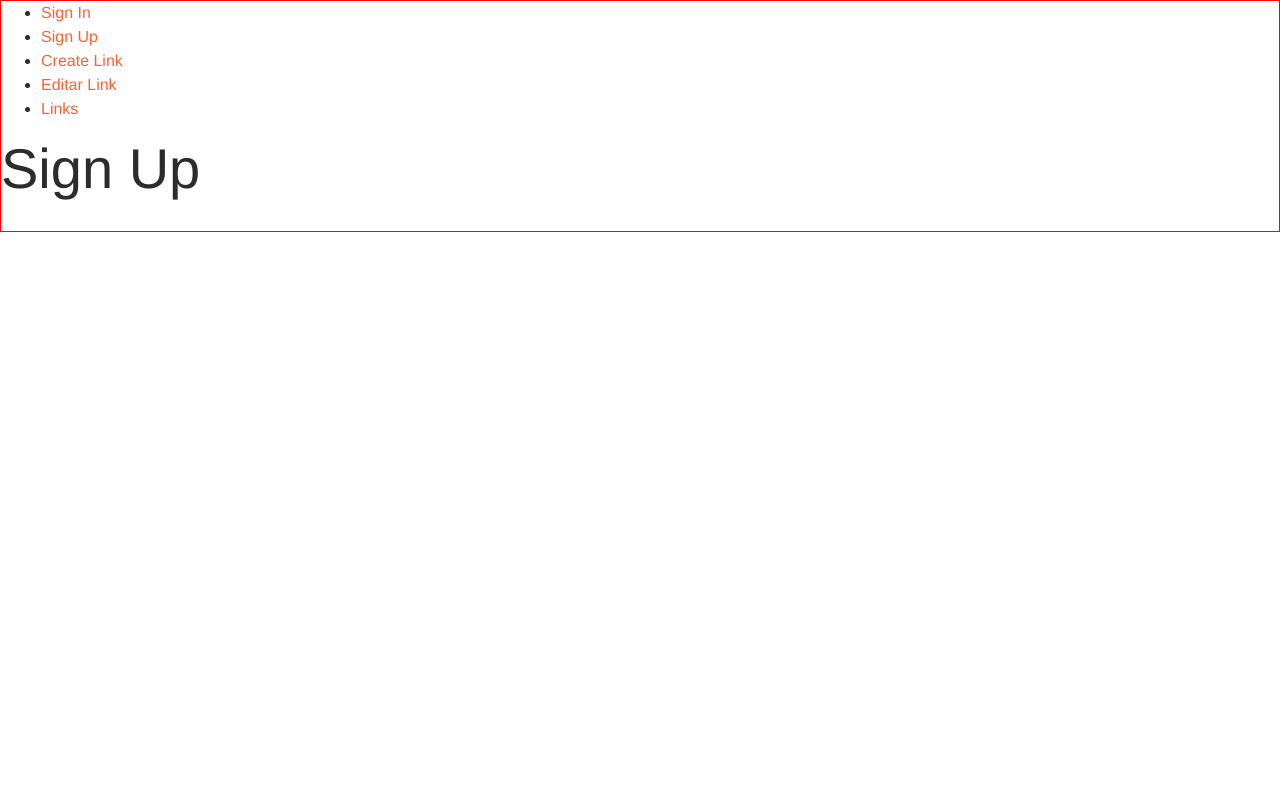
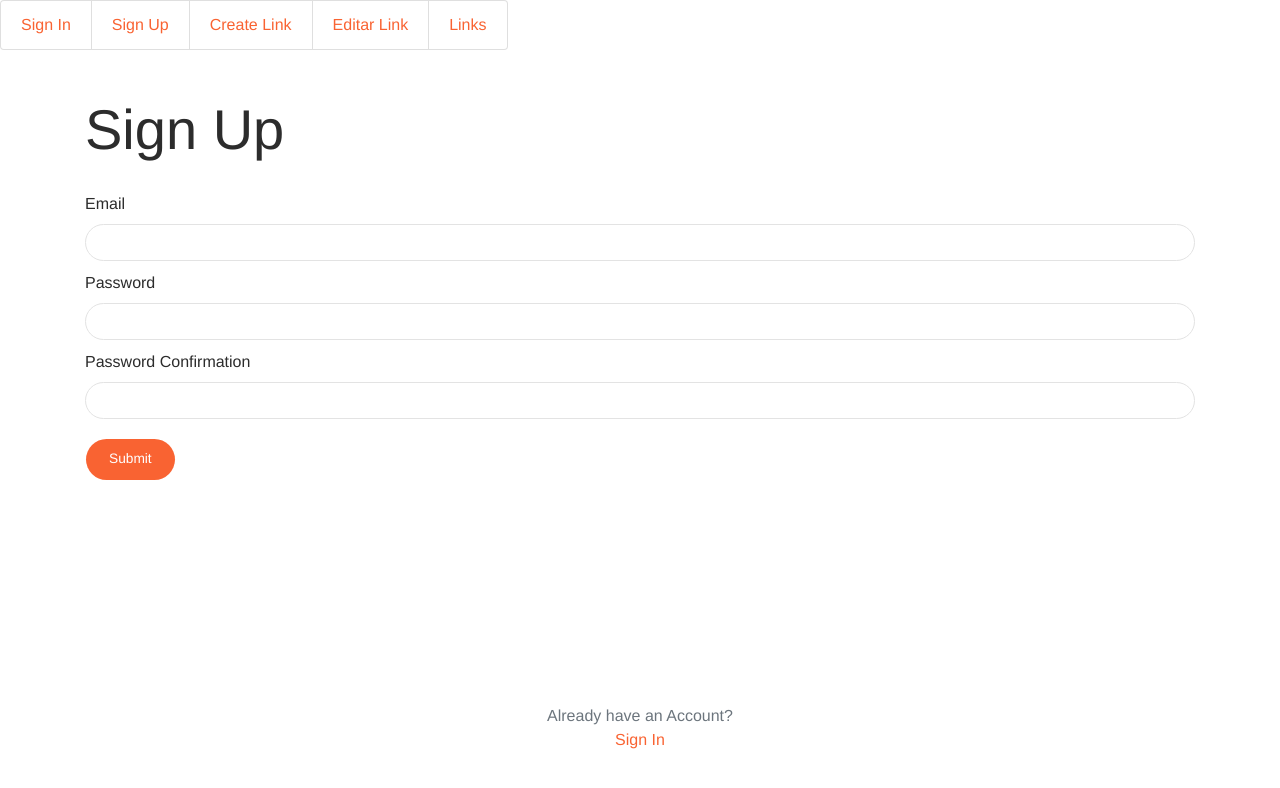
Before and after one commit to matheusregis/LinksController, a React (Create React App) app in the folder front-end/: page /sign-up in a window 1280 px wide. Shown: the top 788 px of the page. Built offline with nearby package versions, Linux system fonts and the light colour scheme.

Commit message:
Screens Created

```diff
--- a/front-end/src/App.js
+++ b/front-end/src/App.js
@@ -1,26 +1,33 @@
 import React from 'react'
 import { BrowserRouter, Switch, Route, Link } from 'react-router-dom'
+
+import Home from './screens/Home'
+import SignIn from './screens/SignIn'
+import SignUp from './screens/SignUp'
+import ManageLinks from './screens/Manage/Links'
+import ManageLinksCreate from './screens/Manage/Links/Create'
+import ManageLinksEdit from './screens/Manage/Links/Edit'
 
 const App = () => {
     return (
         <BrowserRouter>
             <div>
                 <nav>
-                    <ul>
-                        <li><Link to="/sign-in">Sign In</Link></li>
-                        <li><Link to="/sign-up">Sign Up</Link></li>
-                        <li><Link to="/manage/links/create">Create Link</Link></li>
-                        <li><Link to="/manage/links/edit">Editar Link</Link></li>
-                        <li><Link to="/manage/links/">Links</Link></li>
+                    <ul className="list-group list-group-horizontal">
+                        <li className="list-group-item"><Link to="/sign-in">Sign In</Link></li>
+                        <li className="list-group-item"><Link to="/sign-up">Sign Up</Link></li>
+                        <li className="list-group-item"><Link to="/manage/links/create">Create Link</Link></li>
+                        <li className="list-group-item"><Link to="/manage/links/edit">Editar Link</Link></li>
+                        <li className="list-group-item"><Link to="/manage/links/">Links</Link></li>
                     </ul>
                 </nav>
                 <Switch>
-                    <Route path="/sign-in"><h1>Sign In</h1></Route>
-                    <Route path="/sign-up"><h1>Sign Up</h1></Route>
-                    <Route path="/manage/links/create"><h1>Create Link</h1></Route>
-                    <Route path="/manage/links/edit"><h1>Editar Link</h1></Route>
-                    <Route path="/manage/links/"><h1>Links</h1></Route>
-                    <Route path="/"><h1>Home</h1></Route>
+                    <Route path="/sign-in"><SignIn /></Route>
+                    <Route path="/sign-up"><SignUp /></Route>
+                    <Route path="/manage/links/create"><ManageLinksCreate /></Route>
+                    <Route path="/manage/links/edit"><ManageLinksEdit /></Route>
+                    <Route path="/manage/links/"><ManageLinks /></Route>
+                    <Route path="/"><Home /></Route>
                 </Switch>
             </div>
         </BrowserRouter>
--- /dev/null
+++ b/front-end/src/screens/Home/index.js
@@ -0,0 +1,10 @@
+import React from 'react'
+import { Redirect } from 'react-router-dom'
+
+const Home = () => {
+
+    return <Redirect to="/sign-in"></Redirect>
+
+}
+
+export default Home
--- /dev/null
+++ b/front-end/src/screens/Layouts/Manage/index.js
@@ -0,0 +1,24 @@
+import React from 'react'
+
+const Layout = ({ children }) => {
+    return (
+        <div className="layout">
+            <nav className="navbar navbar-expand-lg bg-primary text-light">
+                <div className="container d-flex w-100 justify-content-between">
+                    <div>
+                        <span>BACK</span>
+                    </div>
+                    <div className="text-center">
+                        <strong>Links</strong>
+                    </div>
+                    <div>
+                       <span>Exit</span>
+                    </div>
+                </div>
+            </nav>
+            <div className="container">{children}</div>
+        </div>
+    )
+}
+
+export default Layout
--- /dev/null
+++ b/front-end/src/screens/Manage/Links/Create/index.js
@@ -0,0 +1,36 @@
+import React from 'react'
+
+import Layout from '../../../Layouts/Manage'
+
+
+const Create = () => {
+    return (
+        <Layout>
+            <h1>Create Links</h1>
+            <div>
+                <form>
+                    <div className="form-group">
+                        <label>Label</label>
+                        <input type="text" className="form-control"/>
+                    </div>
+                    <div className="form-group">
+                        <label>Url</label>
+                        <input type="text" className="form-control"/>
+                    </div>
+                    <div className="form-group form-check">
+                        <label className="form-check-label">
+                            <input type="checkbox" name="isSocial"/>
+                            <span className="form-check-sign"></span>
+                            Is Social
+                        </label>
+                    </div>
+                    <div>
+                        <button className="btn btn-primary btn-round">Submit</button>
+                    </div>
+                </form>
+            </div>
+        </Layout>
+    )
+}
+
+export default Create
--- /dev/null
+++ b/front-end/src/screens/Manage/Links/Edit/index.js
@@ -0,0 +1,36 @@
+import React from 'react'
+
+import Layout from '../../../Layouts/Manage'
+
+
+const Edit = () => {
+    return (
+        <Layout>
+            <h1>Edit Links</h1>
+            <div>
+                <form>
+                    <div className="form-group">
+                        <label>Label</label>
+                        <input type="text" className="form-control"/>
+                    </div>
+                    <div className="form-group">
+                        <label>Url</label>
+                        <input type="text" className="form-control"/>
+                    </div>
+                    <div className="form-group form-check">
+                        <label className="form-check-label">
+                            <input type="checkbox" name="isSocial"/>
+                            <span className="form-check-sign"></span>
+                            Is Social
+                        </label>
+                    </div>
+                    <div>
+                        <button className="btn btn-primary btn-round">Submit</button>
+                    </div>
+                </form>
+            </div>
+        </Layout>
+    )
+}
+
+export default Edit
--- /dev/null
+++ b/front-end/src/screens/Manage/Links/index.js
@@ -0,0 +1,56 @@
+import React from 'react'
+import { Link } from 'react-router-dom'
+
+import Layout from '../../Layouts/Manage'
+
+const Links = () => {
+    return (
+        <Layout>
+            <div className="row">
+                <div className="col">
+                    <h1>Links</h1>
+                </div>
+                <div className="col text-right align-self-bottom pt-2">
+                    <Link to="/manage/links/create" className="btn btn-primary">
+                        Add
+                    </Link>
+                </div>
+                </div>
+                <div className="pb-2 pt-2 pl-3 pr-3 d-flex flex-row justify-content-between">
+                    <div className="pr-3"><img src="https://via.placeholder.com/100" alt="Link icon"/></div>
+                    <div className="align-self-center">
+                        <span className="text-primary clearfix">Item Label</span>
+                        <span className="text-primary clearfix">Item Url</span>
+                    </div>
+                    <div className="ml-auto p-2 clearfix">
+                        <span>Edit</span>
+                        <span>Delete</span>
+                    </div>
+                </div>
+                <div className="pb-2 pt-2 pl-3 pr-3 d-flex flex-row justify-content-between">
+                    <div className="pr-3"><img src="https://via.placeholder.com/100" alt="Link icon"/></div>
+                    <div className="align-self-center">
+                        <span className="text-primary clearfix">Item Label</span>
+                        <span className="text-primary clearfix">Item Url</span>
+                    </div>
+                    <div className="ml-auto p-2 clearfix">
+                        <span>Edit</span>
+                        <span>Delete</span>
+                    </div>
+                </div>
+                <div className="pb-2 pt-2 pl-3 pr-3 d-flex flex-row justify-content-between">
+                    <div className="pr-3"><img src="https://via.placeholder.com/100" alt="Link icon"/></div>
+                    <div className="align-self-center">
+                        <span className="text-primary clearfix">Item Label</span>
+                        <span className="text-primary clearfix">Item Url</span>
+                    </div>
+                    <div className="ml-auto p-2 clearfix">
+                        <span>Edit</span>
+                        <span>Delete</span>
+                    </div>
+                </div>
+        </Layout>
+    )
+}
+
+export default Links
--- /dev/null
+++ b/front-end/src/screens/SignIn/index.js
@@ -0,0 +1,32 @@
+import React from 'react'
+import { Link } from 'react-router-dom'
+
+
+const SignIn = () => {
+    return (
+        <div className="container h-100 pt-5">
+            <h1>Sign In</h1>
+            <div className="d-flex flex-column h-100">
+                <form action="">
+                    <div className="form-group">
+                        <label htmlFor="">Email</label>
+                        <input type="text" className="form-control"/>
+                    </div>
+                    <div className="form-group">
+                        <label htmlFor="">Password</label>
+                        <input type="password" className="form-control"/>
+                    </div>
+                    <div>
+                        <button className="btn btn-primary btn-round">Submit</button>
+                    </div>
+                </form>
+                <div className="container text-center fixed-bottom pb-5">
+                    <div className="text-muted">Don't have an Account?</div>
+                    <Link to='/sign-up'>Sign Up</Link>
+                </div>
+            </div>
+        </div>
+    )
+}
+
+export default SignIn
--- /dev/null
+++ b/front-end/src/screens/SignUp/index.js
@@ -0,0 +1,35 @@
+import React from 'react'
+import { Link } from 'react-router-dom'
+
+const SignUp = () => {
+    return (
+        <div className="container h-100 pt-5">
+            <h1>Sign Up</h1>
+            <div className="d-flex flex-column h-100">
+                <form action="">
+                    <div className="form-group">
+                        <label htmlFor="">Email</label>
+                        <input type="text" className="form-control"/>
+                    </div>
+                    <div className="form-group">
+                        <label htmlFor="">Password</label>
+                        <input type="password" className="form-control"/>
+                    </div>
+                    <div className="form-group">
+                        <label htmlFor="">Password Confirmation</label>
+                        <input type="password" className="form-control"/>
+                    </div>
+                    <div>
+                        <button className="btn btn-primary btn-round">Submit</button>
+                    </div>
+                </form>
+                <div className="container text-center fixed-bottom pb-5">
+                    <div className="text-muted">Already have an Account?</div>
+                    <Link to='/sign-in'>Sign In</Link>
+                </div>
+            </div>
+        </div>
+    )
+}
+
+export default SignUp
--- a/front-end/src/styles/main.scss
+++ b/front-end/src/styles/main.scss
@@ -1,6 +1,2 @@
 @import 'node_modules/bootstrap/scss/bootstrap.scss';
 @import './now-ui-kit.scss';
-
-body {
-    border: solid 1px red;
-}
```
